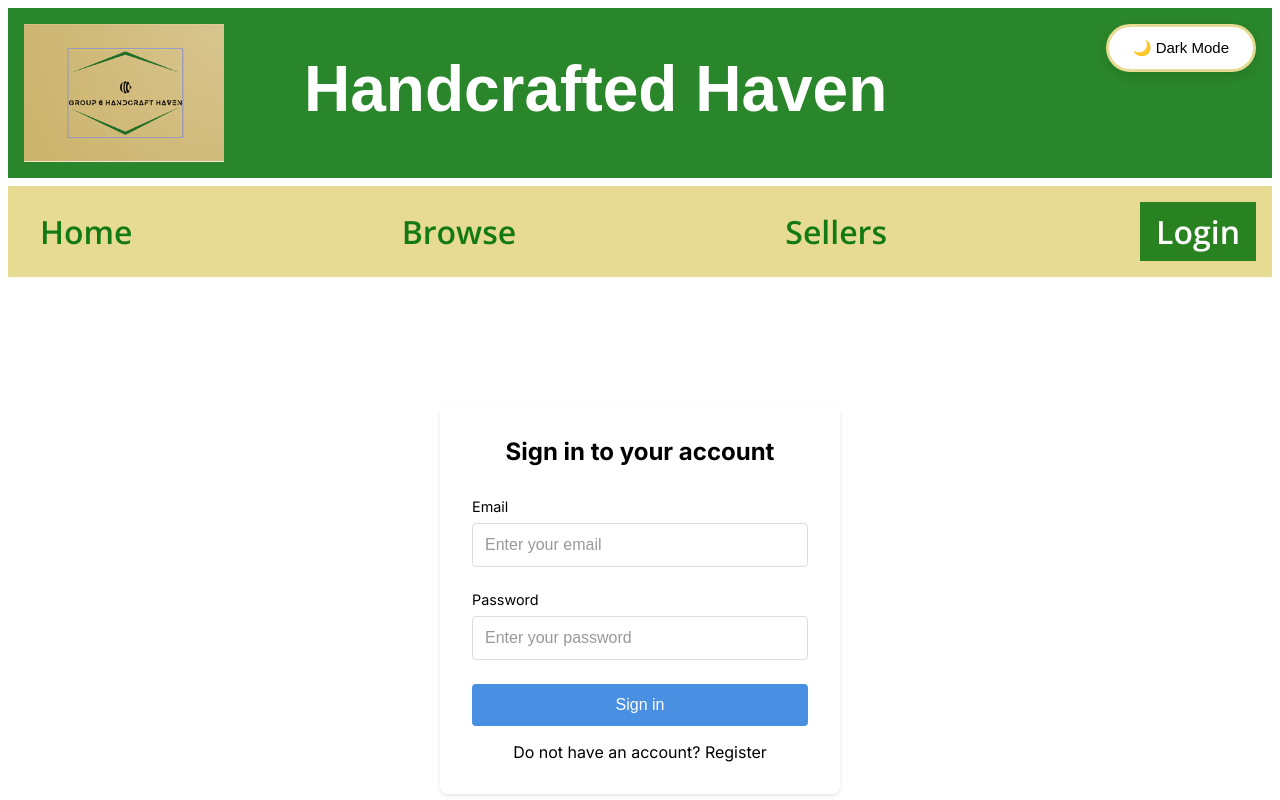
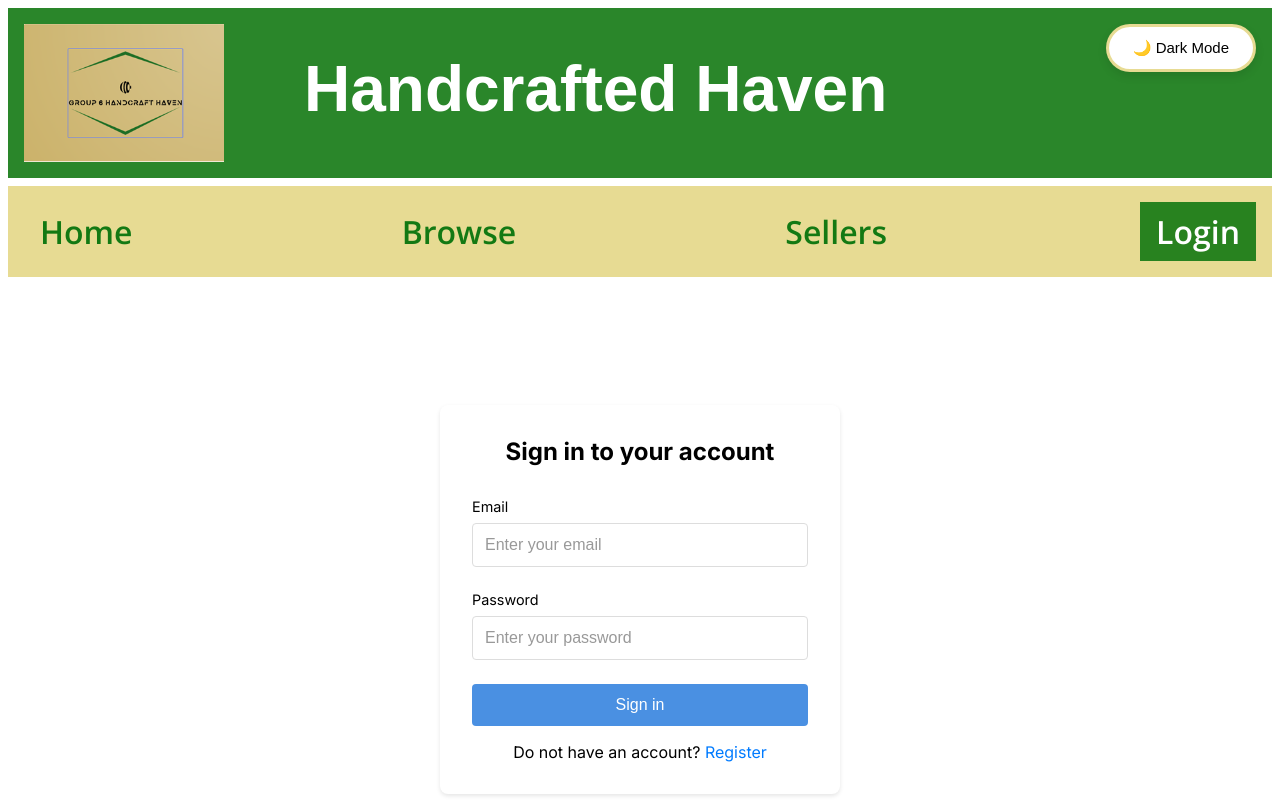
Before and after one commit to morganmallen/WDD-430-Group-6-Project, a Next.js app: page /login in a window 1280 px wide. Shown: the top 800 px of the page. Built offline with nearby package versions, Linux system fonts and the light colour scheme; a web font is replaced by a local one.

Commit message:
minor css change

```diff
--- a/app/products/[id]/ProductDetails.css
+++ b/app/products/[id]/ProductDetails.css
@@ -292,6 +292,8 @@
   font-size: 1rem;
   resize: vertical;
   box-sizing: border-box;
+  background-color: white;
+  color: black;
 }
 
 .review-form textarea:focus {
--- a/app/products/page.tsx
+++ b/app/products/page.tsx
@@ -120,7 +120,7 @@ export default async function ProductsPage({ searchParams }: ProductsPageProps)
 
   return (
     <div style={{ padding: '20px' }}>
-      <h1>Available Products</h1>
+      <h1 style={{color: '#333'}}>Available Products</h1>
       {/* Wrap SearchBar in Suspense to resolve the missing-suspense-with-csr-bailout error */}
       <Suspense fallback={<div>Loading search bar...</div>}>
         <SearchBar />
--- a/app/ui/forms/LoginForm.css
+++ b/app/ui/forms/LoginForm.css
@@ -72,3 +72,7 @@
   font-size: 0.875rem;
   margin-top: 0.25rem;
 }
+
+.register-link {
+  color: #007bff;
+}
--- a/app/ui/forms/LoginForm.tsx
+++ b/app/ui/forms/LoginForm.tsx
@@ -131,7 +131,7 @@ export default function LoginForm() {
         )}
       </form>
       <p style={{ marginTop: "1rem", textAlign: "center" }}>
-        Do not have an account? <Link href="/register">Register</Link>
+        Do not have an account? <Link href="/register" className="register-link">Register</Link>
       </p>
     </div>
   );
```
